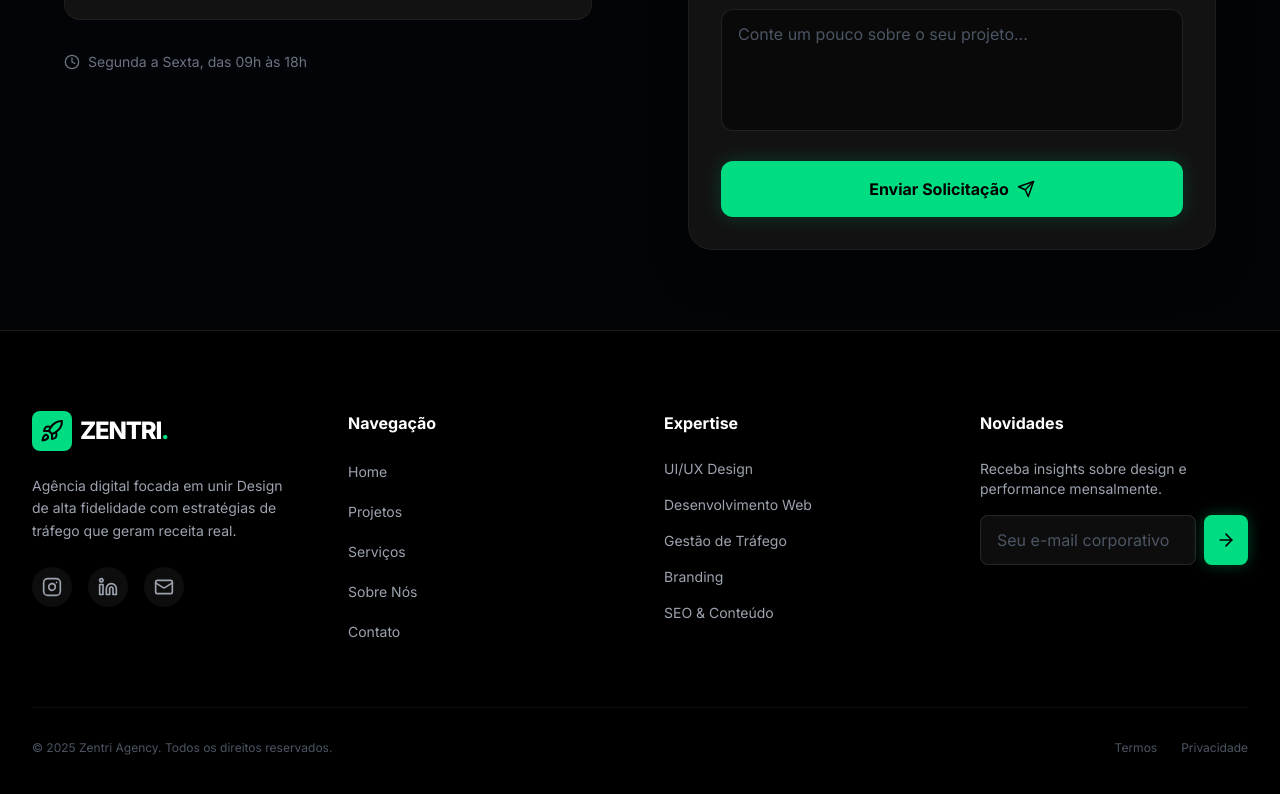
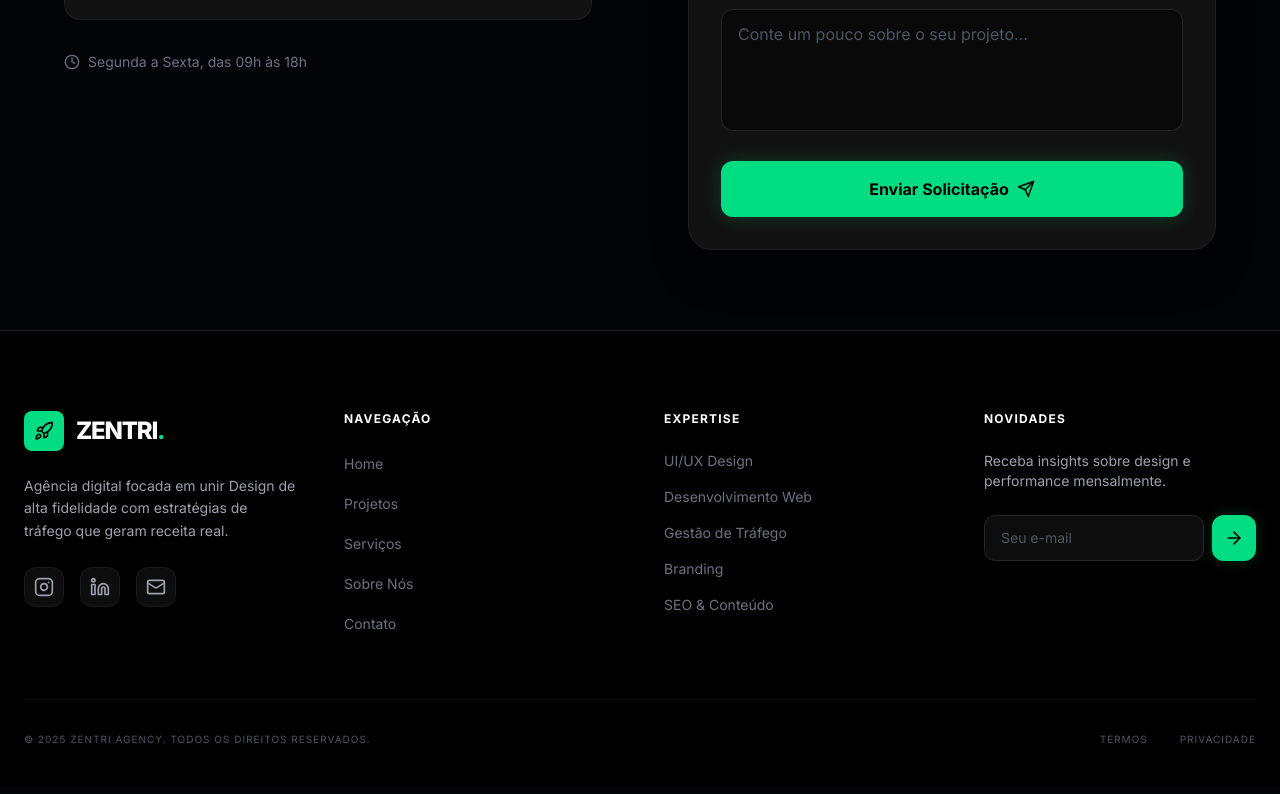
Before and after one commit to renancdoc1993/zentri, a React (Vite) app: page /zentri/contact in a window 1280 px wide. Shown: the part 804-1598 px from the top of the page. Built offline with nearby package versions, Linux system fonts and the light colour scheme.

Commit message:
Ajustes Menu/botão/chatbox

```diff
--- a/src/components/footer.jsx
+++ b/src/components/footer.jsx
@@ -5,22 +5,29 @@ import { Rocket, Instagram, Linkedin, Mail, ArrowRight } from 'lucide-react';
 const Footer = () => {
   return (
     <footer className="bg-black border-t border-white/10 pt-20 pb-10">
-      <div className="max-w-7xl mx-auto px-4 sm:px-6 lg:px-8">
-        <div className="grid grid-cols-1 md:grid-cols-2 lg:grid-cols-4 gap-12 mb-16">
+      <div className="max-w-7xl mx-auto px-6">
+        {/* Grid Principal: Centralizado no mobile (items-center text-center) */}
+        <div className="grid grid-cols-1 md:grid-cols-2 lg:grid-cols-4 gap-12 mb-16 items-start text-center md:text-left">
 
           {/* Coluna 1: Logo e Sobre */}
-          <div className="space-y-6">
-            <Link to="/" className="flex items-center space-x-2 group">
-              <div className="bg-zentri-main p-2 rounded-lg text-black group-hover:rotate-12 transition-transform">
-                  <Rocket size={24} />
+          <div className="flex flex-col items-center md:items-start space-y-6">
+            <Link to="/" className="flex items-center space-x-3 group">
+              {/* Animação do Losango sincronizada com o Header */}
+              <div className="relative w-10 h-10 flex items-center justify-center">
+                <div className="absolute inset-0 bg-zentri-main rounded-lg transition-all duration-500 ease-in-out group-hover:rotate-45 group-hover:rounded-[4px]"></div>
+                <div className="relative z-10 text-black">
+                  <Rocket size={20} />
+                </div>
               </div>
               <h1 className="text-2xl font-extrabold text-white tracking-tighter">
                 ZENTRI<span className="text-zentri-main">.</span>
               </h1>
             </Link>
-            <p className="text-gray-400 text-sm leading-relaxed">
+
+            <p className="text-gray-400 text-sm leading-relaxed max-w-xs">
               Agência digital focada em unir Design de alta fidelidade com estratégias de tráfego que geram receita real.
             </p>
+
             <div className="flex gap-4">
               <SocialIcon icon={<Instagram size={20}/>} href="#" />
               <SocialIcon icon={<Linkedin size={20}/>} href="#" />
@@ -28,9 +35,9 @@ const Footer = () => {
             </div>
           </div>
 
-          {/* Coluna 2: Links Rápidos */}
-          <div>
-            <h3 className="text-white font-bold mb-6">Navegação</h3>
+          {/* Coluna 2: Navegação */}
+          <div className="flex flex-col items-center md:items-start">
+            <h3 className="text-white font-bold mb-6 uppercase text-xs tracking-widest">Navegação</h3>
             <ul className="space-y-4">
               <FooterLink to="/" text="Home" />
               <FooterLink to="/projects" text="Projetos" />
@@ -40,52 +47,49 @@ const Footer = () => {
             </ul>
           </div>
 
-          {/* Coluna 3: Serviços */}
-          <div>
-            <h3 className="text-white font-bold mb-6">Expertise</h3>
+          {/* Coluna 3: Expertise */}
+          <div className="flex flex-col items-center md:items-start">
+            <h3 className="text-white font-bold mb-6 uppercase text-xs tracking-widest">Expertise</h3>
             <ul className="space-y-4">
-              <li className="text-gray-400 text-sm">UI/UX Design</li>
-              <li className="text-gray-400 text-sm">Desenvolvimento Web</li>
-              <li className="text-gray-400 text-sm">Gestão de Tráfego</li>
-              <li className="text-gray-400 text-sm">Branding</li>
-              <li className="text-gray-400 text-sm">SEO & Conteúdo</li>
+              <li className="text-gray-500 text-sm hover:text-white transition-colors cursor-default">UI/UX Design</li>
+              <li className="text-gray-500 text-sm hover:text-white transition-colors cursor-default">Desenvolvimento Web</li>
+              <li className="text-gray-500 text-sm hover:text-white transition-colors cursor-default">Gestão de Tráfego</li>
+              <li className="text-gray-500 text-sm hover:text-white transition-colors cursor-default">Branding</li>
+              <li className="text-gray-500 text-sm hover:text-white transition-colors cursor-default">SEO & Conteúdo</li>
             </ul>
           </div>
 
-          {/* Coluna 4: Newsletter (CORRIGIDO) */}
-          <div>
-            <h3 className="text-white font-bold mb-6">Novidades</h3>
-            <p className="text-gray-400 text-sm mb-4">
+          {/* Coluna 4: Newsletter */}
+          <div className="flex flex-col items-center md:items-start">
+            <h3 className="text-white font-bold mb-6 uppercase text-xs tracking-widest">Novidades</h3>
+            <p className="text-gray-400 text-sm mb-6 max-w-[240px]">
               Receba insights sobre design e performance mensalmente.
             </p>
 
-            <form className="flex gap-2">
+            <form className="flex w-full max-w-sm gap-2">
               <input
                 type="email"
-                placeholder="Seu e-mail corporativo"
-                className="bg-white/5 border border-white/10 text-white placeholder:text-gray-600 rounded-lg px-4 py-3 w-full focus:outline-none focus:border-zentri-main focus:bg-white/10 transition-colors"
+                placeholder="Seu e-mail"
+                className="bg-white/5 border border-white/10 text-white placeholder:text-gray-600 rounded-xl px-4 py-3 w-full focus:outline-none focus:border-zentri-main transition-all text-sm"
               />
-
-              {/* BOTÃO DA SETA - Hover corrigido para Verde/Branco */}
               <button
                 type="submit"
-                className="bg-zentri-main text-black p-3 rounded-lg hover:bg-white hover:scale-105 transition-all duration-300 flex items-center justify-center shadow-[0_0_15px_rgba(0,220,130,0.3)]"
+                className="bg-zentri-main text-black p-3 rounded-xl hover:bg-white hover:scale-105 transition-all duration-300 shadow-[0_0_15px_rgba(0,220,130,0.2)]"
               >
                 <ArrowRight size={20} />
               </button>
             </form>
           </div>
-
         </div>
 
         {/* Rodapé Inferior */}
-        <div className="border-t border-white/5 pt-8 flex flex-col md:flex-row justify-between items-center gap-4">
-          <p className="text-gray-600 text-xs">
+        <div className="border-t border-white/5 pt-8 flex flex-col md:flex-row justify-between items-center gap-6">
+          <p className="text-gray-600 text-[10px] uppercase tracking-widest">
             © {new Date().getFullYear()} Zentri Agency. Todos os direitos reservados.
           </p>
-          <div className="flex gap-6">
-            <a href="#" className="text-gray-600 text-xs hover:text-zentri-main">Termos</a>
-            <a href="#" className="text-gray-600 text-xs hover:text-zentri-main">Privacidade</a>
+          <div className="flex gap-8">
+            <a href="#" className="text-gray-600 text-[10px] uppercase tracking-widest hover:text-zentri-main transition-colors">Termos</a>
+            <a href="#" className="text-gray-600 text-[10px] uppercase tracking-widest hover:text-zentri-main transition-colors">Privacidade</a>
           </div>
         </div>
       </div>
@@ -93,10 +97,9 @@ const Footer = () => {
   );
 };
 
-// Sub-componentes para limpar o código
 const FooterLink = ({ to, text }) => (
   <li>
-    <Link to={to} className="text-gray-400 text-sm hover:text-zentri-main hover:translate-x-1 transition-all inline-block">
+    <Link to={to} className="text-gray-500 text-sm hover:text-zentri-main transition-all inline-block hover:translate-x-1 md:hover:translate-x-1">
       {text}
     </Link>
   </li>
@@ -105,7 +108,7 @@ const FooterLink = ({ to, text }) => (
 const SocialIcon = ({ icon, href }) => (
   <a
     href={href}
-    className="w-10 h-10 rounded-full bg-white/5 flex items-center justify-center text-gray-400 hover:bg-zentri-main hover:text-black transition-all hover:-translate-y-1"
+    className="w-10 h-10 rounded-xl bg-white/5 flex items-center justify-center text-gray-400 hover:bg-zentri-main hover:text-black transition-all hover:-translate-y-1 border border-white/5"
   >
     {icon}
   </a>
--- a/src/pages/contact.jsx
+++ b/src/pages/contact.jsx
@@ -77,7 +77,7 @@ const Contact = () => {
                 </div>
                 <div>
                     <h3 className="text-lg font-bold text-white">Base</h3>
-                    <p className="text-gray-400 text-sm">São Paulo, SP - Brasil</p>
+                    <p className="text-gray-400 text-sm">Rio de Janeiro, RJ - Brasil</p>
                     <p className="text-gray-500 text-xs mt-1">Atendemos globalmente (Remoto)</p>
                 </div>
             </div>
```
Also changed, not shown: src/pages/services.jsx (+75 -69 lines).
